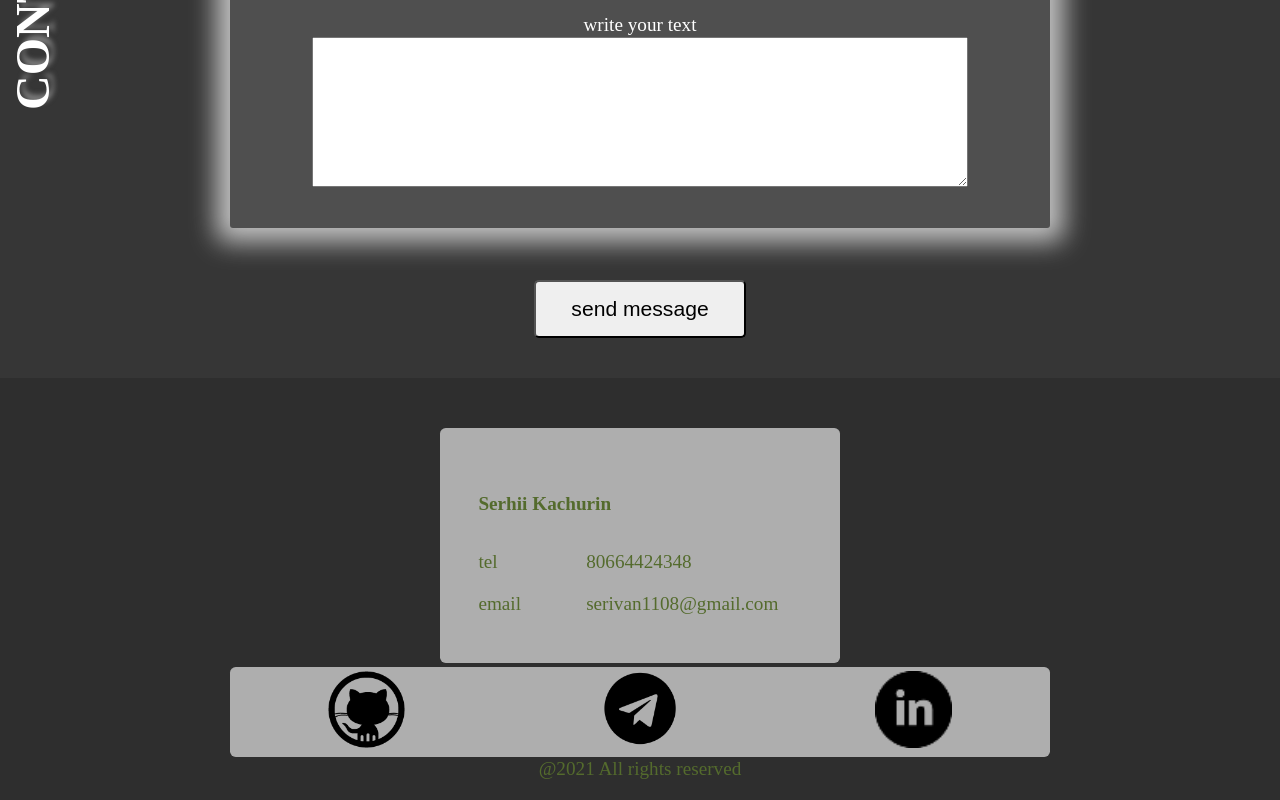
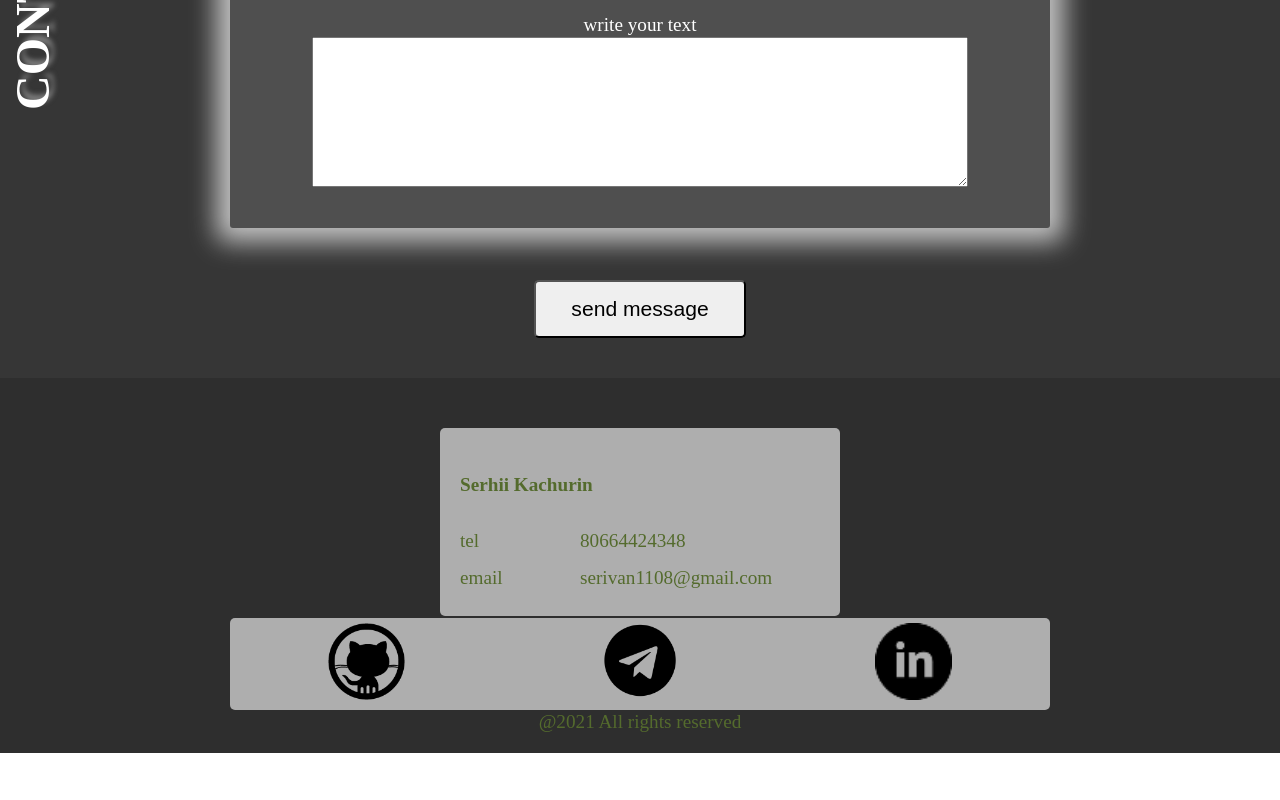
Before and after one commit to serIvanich/portfolio, a React (Create React App) app: page / in a window 1280 px wide. Shown: the part 3893-4693 px from the top of the page. After the commit the page ends 4646 px from the top, so only its background shows below. Built offline with nearby package versions, Linux system fonts and the light colour scheme.

Commit message:
replacing size in footer

```diff
--- a/src/features/footer/Footer.module.scss
+++ b/src/features/footer/Footer.module.scss
@@ -11,15 +11,15 @@
         color: $footerColor;
         .infoBlock{
             width: 400px;
-            margin-bottom: 0.2em;
-            padding: 2em;
-            border-radius: 0.3em;
+            margin-bottom: 2px;
+            padding: 20px;
+            border-radius: 5px;
             background-color: lighten($generalBackgroundColor, 50%);
 
             .infoRow {
 
                 display: flex;
-                padding: 0.5em 0;
+                padding: 7px 0;
 
                 @include max-bp('mini') {
 
@@ -38,7 +38,7 @@
             @include max-bp('mini') {
 
                 width: 250px;
-                padding: 1em;
+                padding: 10px;
             }
         }
 
@@ -46,7 +46,7 @@
 
             @include templatePageContainer(row);
             padding-top: 0;
-            border-radius: 0.3em;
+            border-radius: 5px;
             background-color: lighten($generalBackgroundColor, 50%);;
 
              @include max-bp('mini') {
@@ -54,7 +54,7 @@
              }
             .link {
 
-                margin: 0.2em;
+                margin: 5px;
 
 
                 & img{
```
